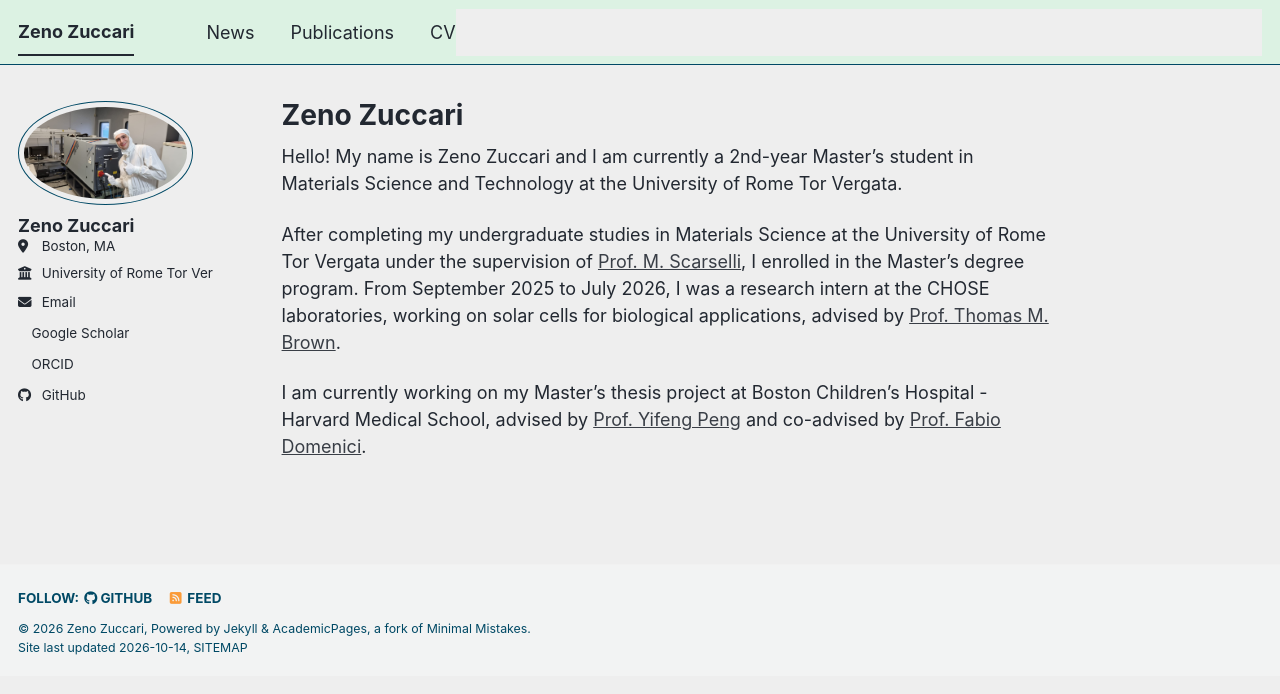
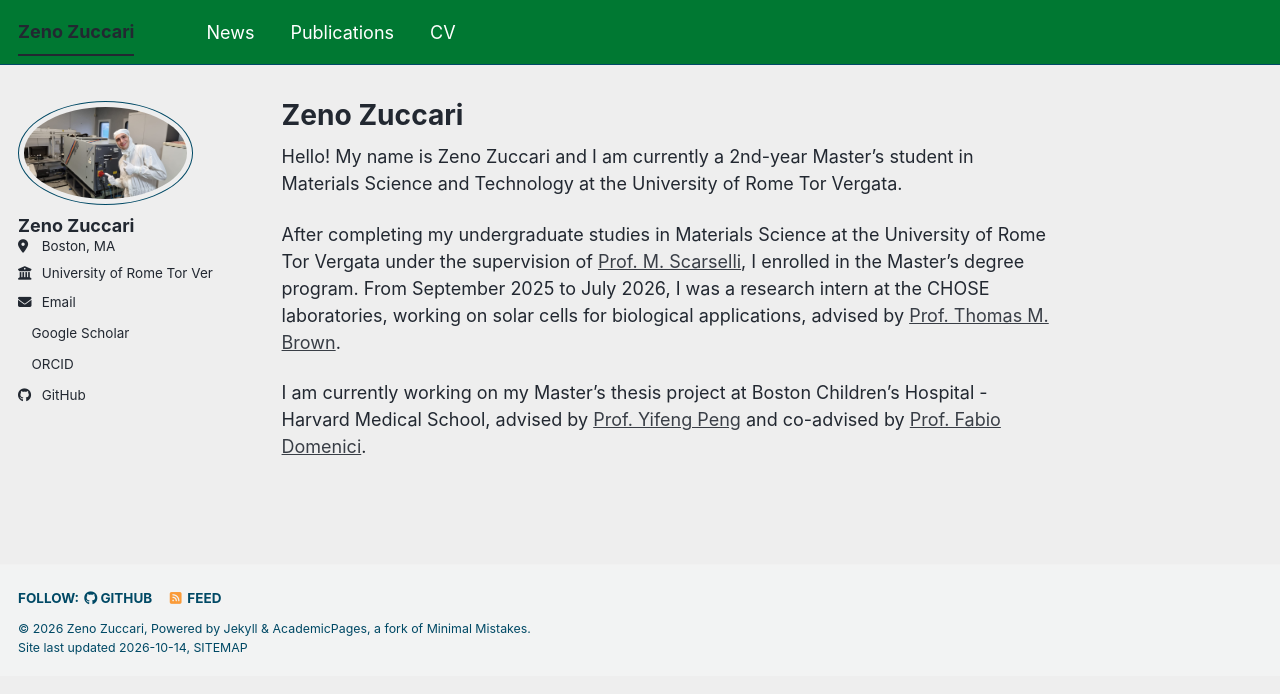
Before and after one commit to zzuccari/portfolio, a Jekyll site: the page built from _pages/about.md, in a window 1280 px wide. Shown: the top 694 px of the page. Built offline with Jekyll 4.4.1, drawn with Linux system fonts in a browser that asks for light colours; a style sheet for code colours, icons or effects is not loaded.

Commit message:
Fix greedy-nav white band bug, use official Tor Vergata green for masthead

```diff
--- a/_sass/layout/_navigation.scss
+++ b/_sass/layout/_navigation.scss
@@ -175,7 +175,7 @@
 .greedy-nav {
   position: relative;
   min-width: 250px;
-  background: var(--global-bg-color);
+  background: var(--global-masthead-bg-color, var(--global-bg-color));
 
   a {
     display: block;
@@ -196,7 +196,7 @@
     padding: 0 0.5rem;
     border: 0;
     outline: none;
-    background-color: var(--global-bg-color);
+    background-color: var(--global-masthead-bg-color, var(--global-bg-color));
     color: var(--global-text-color);
     cursor: pointer;
     z-index: 100;
--- a/_sass/theme/_air_light.scss
+++ b/_sass/theme/_air_light.scss
@@ -16,7 +16,7 @@ $link                       : #393e46;
 $link-dark                  : mix(#000, $link, 25%);
 $link-light                 : mix(#fff, $link, 25%);
 $footer                     : #f2f3f3;
-$masthead-bg                : #dcf2e3;
+$masthead-bg                : #007832;
 
 /* Color codes used for the site */
 $danger-color               : #ee5f5b;
@@ -49,8 +49,8 @@ $sidebar-screen-min-width   : 1024px;
     --global-link-color                 : #{$link};
     --global-link-color-hover           : #{$link-dark};
     --global-link-color-visited         : #{$link-light};
-    --global-masthead-link-color        : #{$text};
-    --global-masthead-link-color-hover  : #{$primary-color};
+    --global-masthead-link-color        : #ffffff;
+    --global-masthead-link-color-hover  : #dcf2e3;
     --global-text-color                 : #{$text};
     --global-text-color-light           : #{$light-primary-color};
     --global-thead-color                : #{$background-lighter};
```
